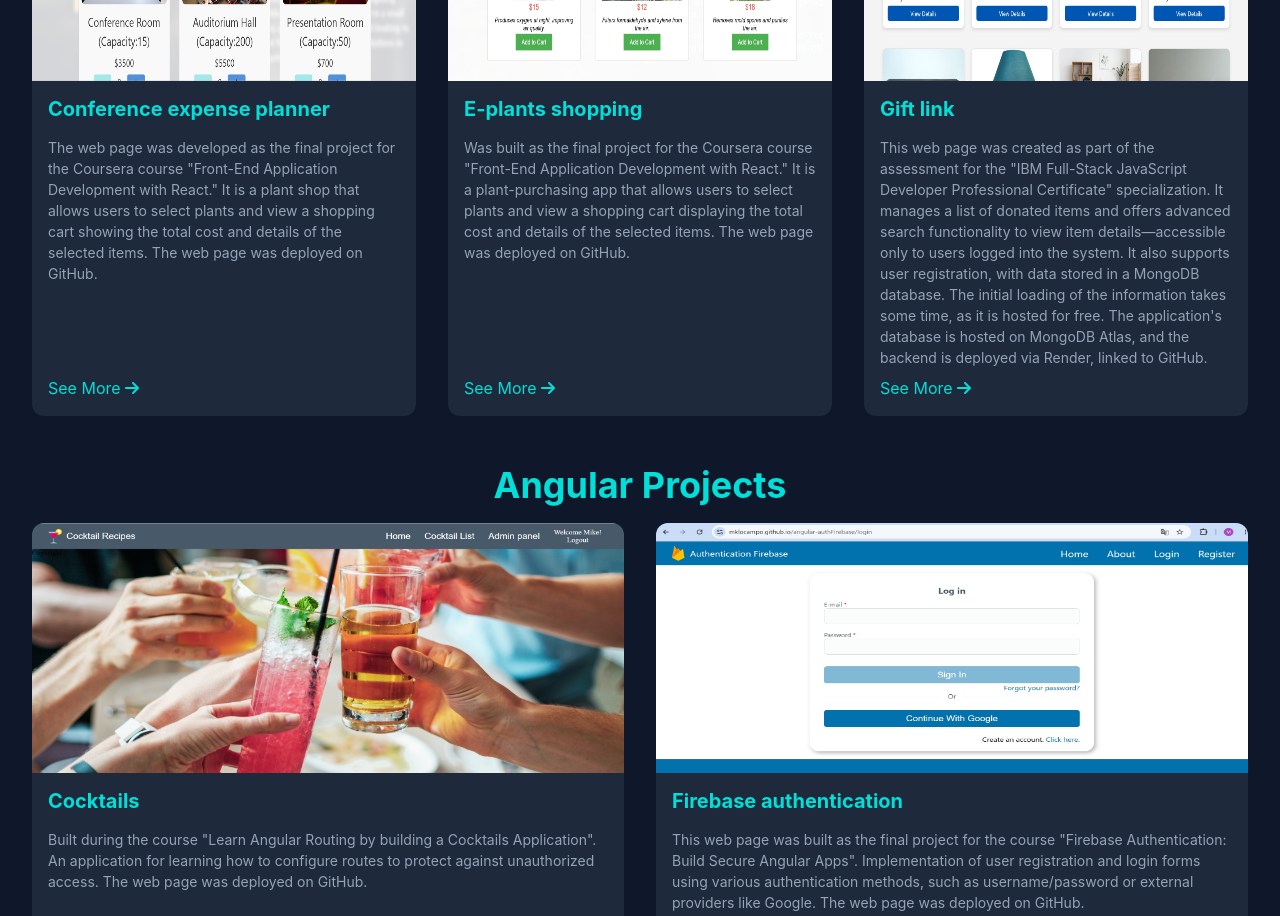
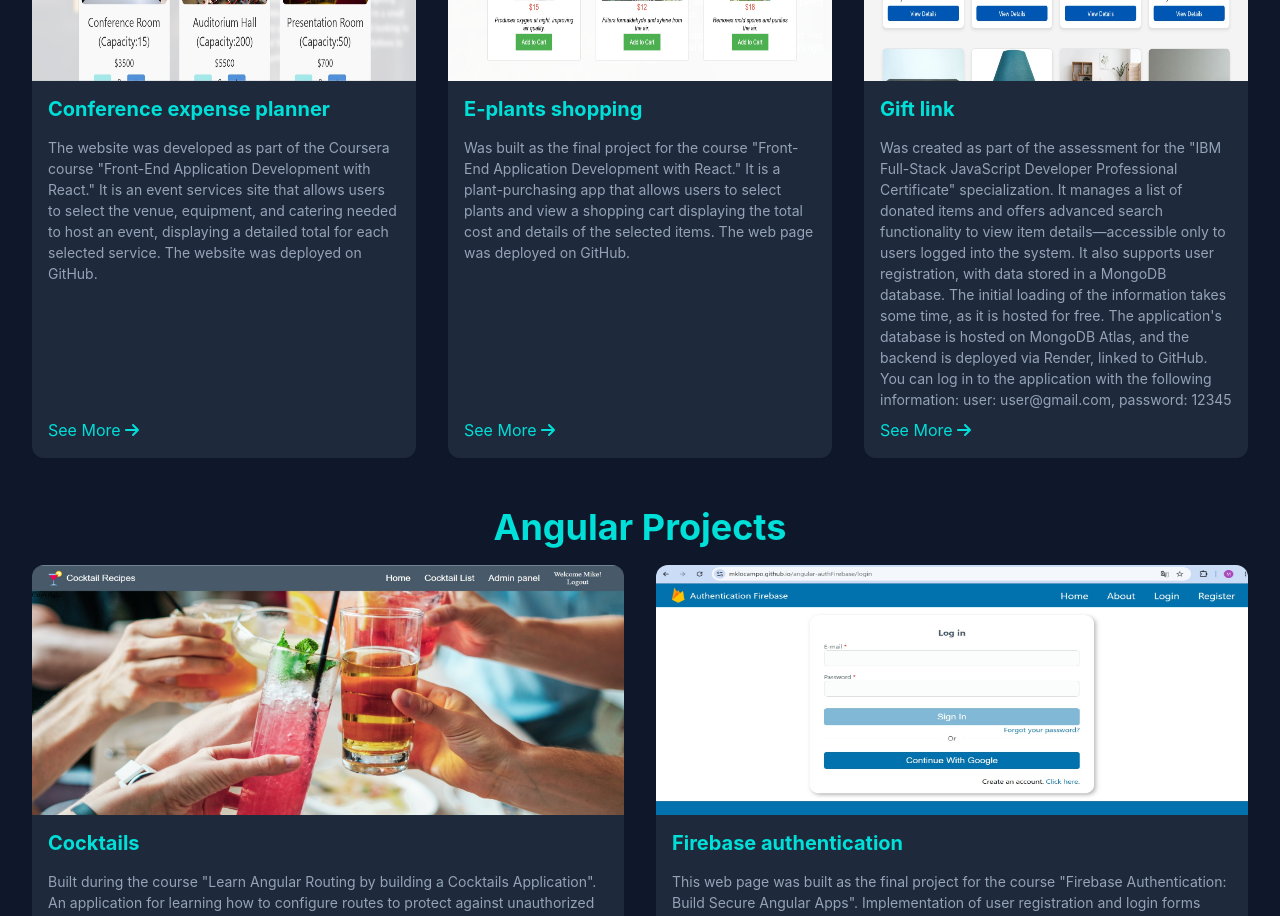
Before and after one commit to mklocampo/react-portfolio, a React (Create React App) app: page / in a window 1280 px wide. Shown: the part 1060-1976 px from the top of the page. Built offline with nearby package versions, Linux system fonts and the light colour scheme.

Commit message:
minor changes

```diff
--- a/src/components/ProjectsSection.js
+++ b/src/components/ProjectsSection.js
@@ -6,16 +6,16 @@ import Card from "./Card";
 const myReactProjects = [
   {
     title: "Conference expense planner",
-    description: `The web page was developed as the final project for the Coursera course "Front-End Application Development with React."
-    It is a plant shop that allows users to select plants and view a shopping cart showing the total cost and details of the selected items.
-    The web page was deployed on GitHub.`,
+    description: `The website was developed as part of the Coursera course "Front-End Application Development with React."
+    It is an event services site that allows users to select the venue, equipment, and catering needed to host an event, displaying a detailed total for each selected service.
+    The website was deployed on GitHub.`,
     getImageSrc: () => require("../images/conference_expense_planner.jpg"),
     tag: "React · JavaScript",
     url: "https://mklocampo.github.io/conference_event_planner/"
   },
   {
     title: "E-plants shopping",
-    description: `Was built as the final project for the Coursera course "Front-End Application Development with React."
+    description: `Was built as the final project for the course "Front-End Application Development with React."
     It is a plant-purchasing app that allows users to select plants and view a shopping cart displaying the total cost and details of the selected items.
     The web page was deployed on GitHub.`,
     getImageSrc: () => require("../images/e-plants_shopping.jpg"),
@@ -24,11 +24,14 @@ const myReactProjects = [
   },
   {
     title: "Gift link",
-    description: `This web page was created as part of the assessment for the "IBM Full-Stack JavaScript Developer Professional Certificate" specialization.
+    description: `Was created as part of the assessment for the "IBM Full-Stack JavaScript Developer Professional Certificate" specialization.
     It manages a list of donated items and offers advanced search functionality to view item details—accessible only to users logged into the system.
     It also supports user registration, with data stored in a MongoDB database.
     The initial loading of the information takes some time, as it is hosted for free.
-    The application's database is hosted on MongoDB Atlas, and the backend is deployed via Render, linked to GitHub.`,
+    The application's database is hosted on MongoDB Atlas, and the backend is deployed via Render, linked to GitHub.
+    You can log in to the application with the following information:
+    user: user@gmail.com,
+    password: 12345`,
     getImageSrc: () => require("../images/giftlink.jpg"),
     tag: "React · JavaScript",
     url: "https://mklocampo.github.io/giftlink-frontend/home.html"
@@ -49,7 +52,10 @@ const myAngularProjects = [
     title: "Firebase authentication",
     description: `This web page was built as the final project for the course "Firebase Authentication: Build Secure Angular Apps".
     Implementation of user registration and login forms using various authentication methods, such as username/password or external providers like Google.
-    The web page was deployed on GitHub.`,
+    The web page was deployed on GitHub.
+    You can log in to the application with the following information:
+    user: user@gmail.com,
+    password: 12345`,
     getImageSrc: () => require("../images/authFirebase.jpg"),
     tag: "Angular · JavaScript",
     url: "https://mklocampo.github.io/angular-authFirebase/home"
```
Also changed, not shown: package.json (+4 -5 lines), 1 other file (tests, documents, lock files or other folders).
